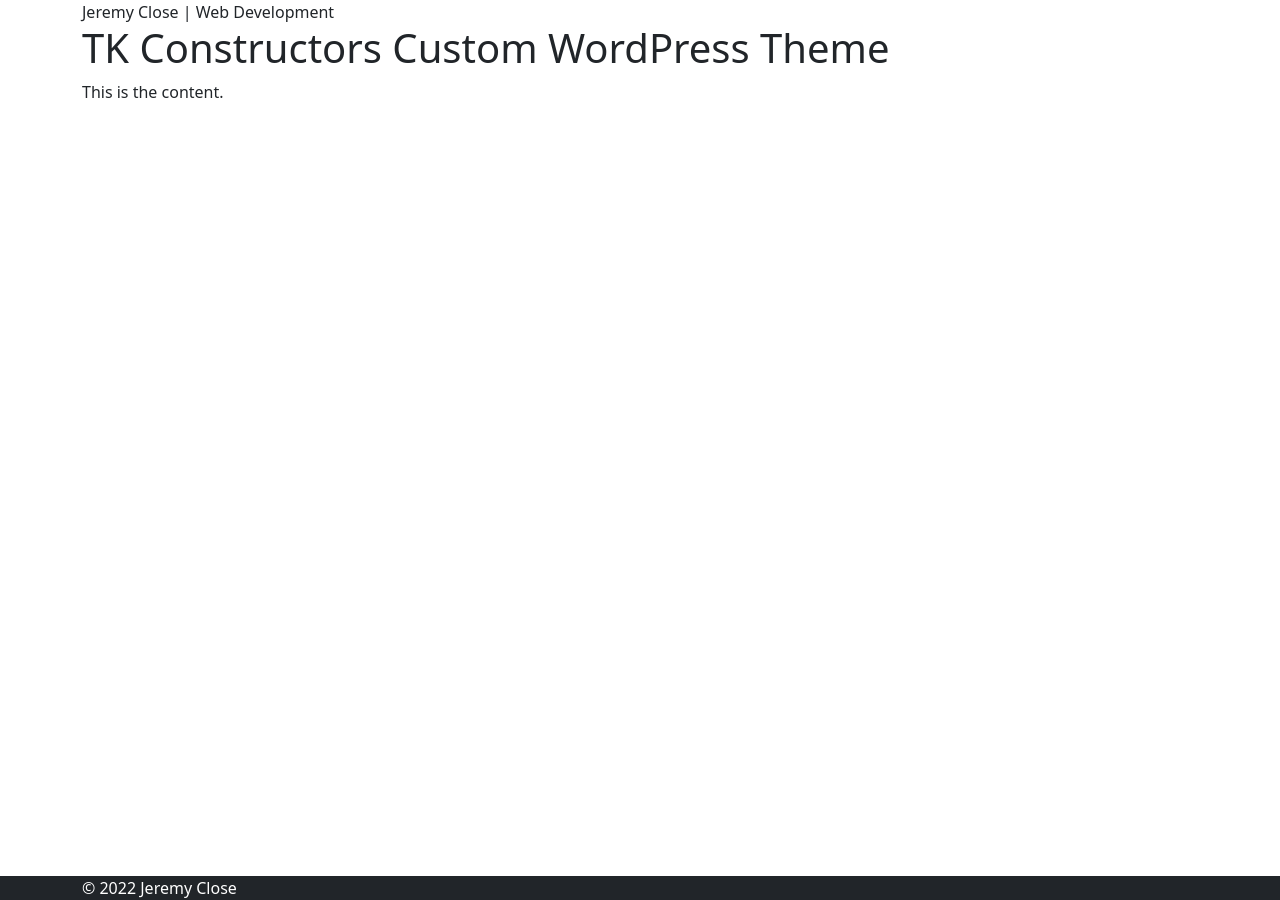
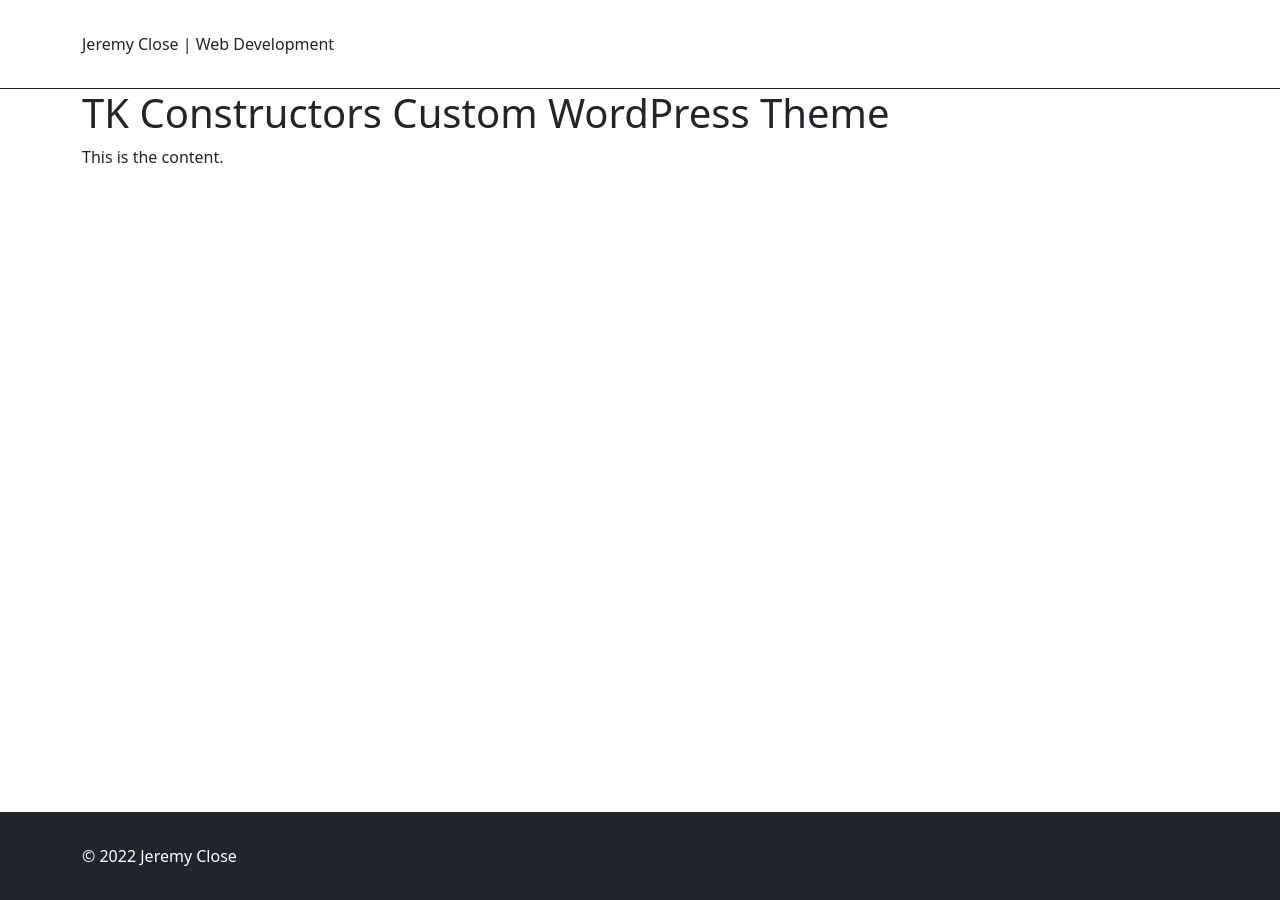
Before and after one commit to jkclose/jkclose.github.io, a Jekyll site: the page built from _projects/tkconstructors.md, in a window 1280 px wide. Built offline with Jekyll 4.4.1, drawn with Linux system fonts in a browser that asks for light colours.

Commit message:
Project Collection testing

```diff
--- a/css/style.scss
+++ b/css/style.scss
@@ -12,6 +12,12 @@
 	min-height: 100vh;
 	flex-direction: column;
 
+	> header {
+		padding-top: $spacer * 2;
+		padding-bottom: $spacer * 2;
+		border-bottom: 1px solid $gray-900;
+	}
+
 	> main {
 		position: relative;
 		flex: 1;
@@ -19,6 +25,8 @@
 	}
 
 	> footer {
+		padding-top: $spacer * 2;
+		padding-bottom: $spacer * 2;
 		background: $gray-900;
 		color: $white;
 	}
@@ -27,6 +35,8 @@
 /* loop based display */
 .items {
 	@include make-row();
+	margin-top: $spacer * 2;
+	margin-bottom: $spacer * 2;
 
 	.item {
 		@include make-col-ready();
```
